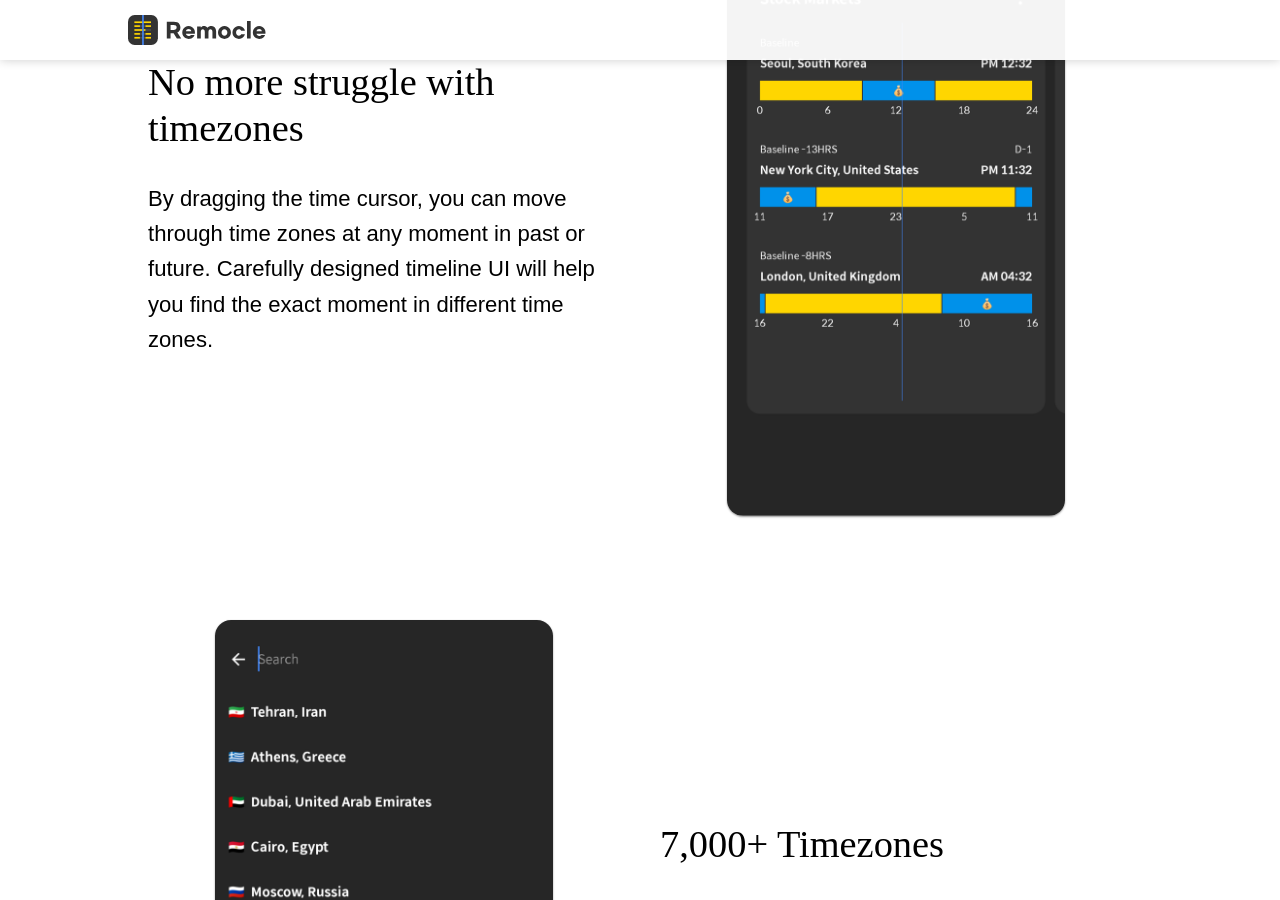
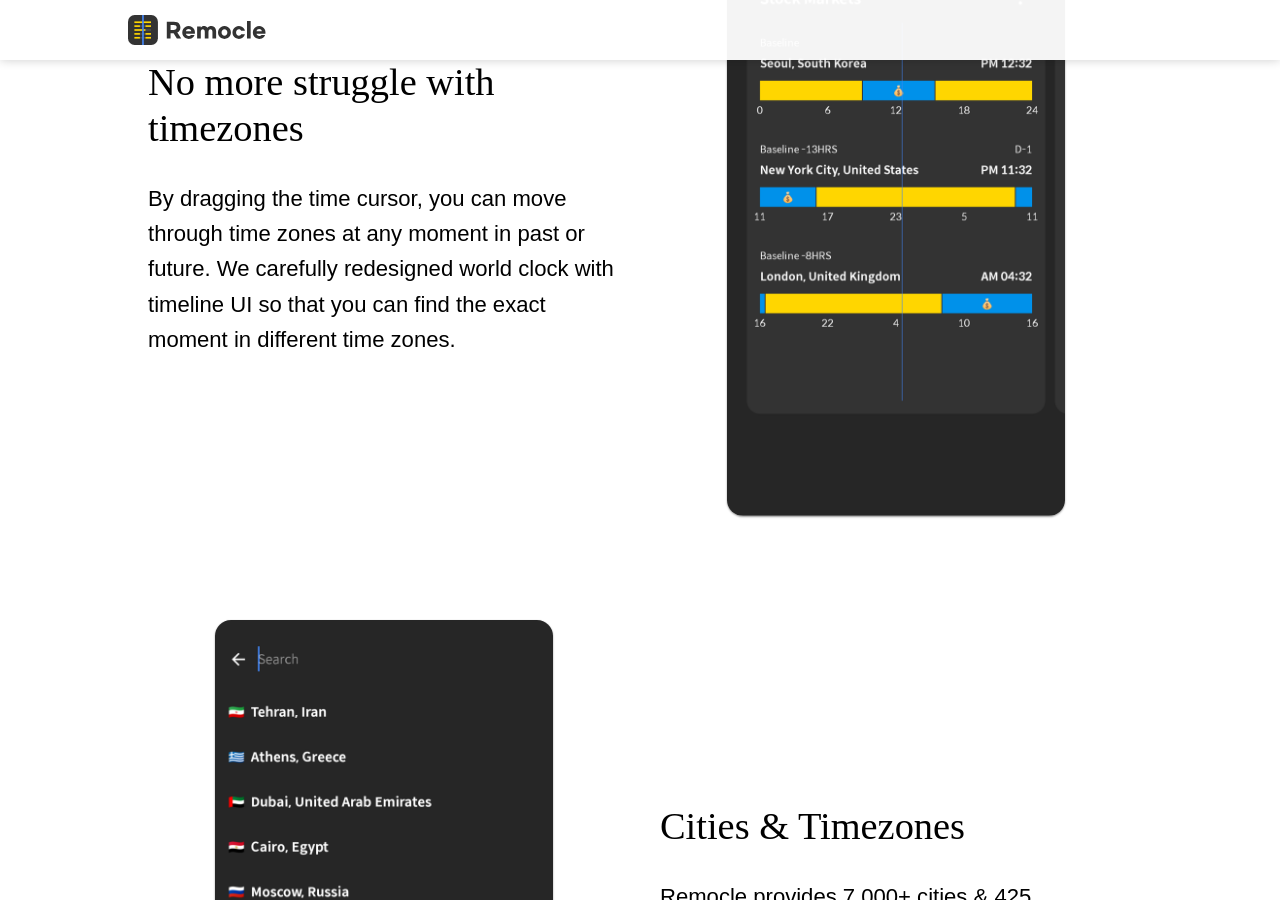
Before and after one commit to dundinstudio/remocle.com, a Jekyll site: the page built from index.html, in a window 1280 px wide and 900 px high, scrolled down 1084 px. Built offline with Jekyll 4.4.1, drawn with Linux system fonts in a browser that asks for light colours; some web fonts are replaced; some of the changed text lies outside the part shown.

Commit message:
Add use cases section & stuff keywords for SEO

```diff
--- a/_config.yml
+++ b/_config.yml
@@ -1,4 +1,4 @@
-title: Remocle - Timezone Visualizer
+title: Remocle - Timezone converter & visualizer
 description: With Remocle, you can find out exact time from multiple timezones at a glance!
 
 url: https://remocle.com
--- a/_sass/layout.scss
+++ b/_sass/layout.scss
@@ -189,3 +189,7 @@
 i {
   vertical-align: middle;
 }
+
+ul.summary {
+  font-size: 1.1em;
+}
--- a/index.html
+++ b/index.html
@@ -9,7 +9,7 @@
   <div class="inner-hero text-container">
     <div class="hero-text-container">
       <h1>Remocle</h1>
-      <p class="subtext editable">
+      <p class="subtext">
           Find the exact moment in different time zones at a glance! Remocle is the world clock & time converter you have been looking for!</p>
       <div class="cta button alt"><a href="https://apps.apple.com/us/app/id1522259532"><i class="ri-apple-fill"></i> App Store</a></div>
       <div class="cta button alt"><a href="https://play.google.com/store/apps/details?id=com.dundinstudio.remocle"><i class="ri-google-play-fill"></i> Google Play</a></div>
@@ -23,7 +23,8 @@
     <div class="container flex">
       <div class="text">
         <h2>No more struggle with timezones</h2>
-        <p>By dragging the time cursor, you can move through time zones at any moment in past or future. Carefully designed timeline UI will help you find the exact moment in different time zones.</p>
+        <p>By dragging the time cursor, you can move through time zones at any moment in past or future.
+          We carefully redesigned world clock with timeline UI so that you can find the exact moment in different time zones.</p>
       </div>
       <div class="image">
         <img src="images/screenshot1.png" alt="Drag time cursor to see times of different time zones"/>
@@ -34,8 +35,8 @@
   <section class="info">
     <div class="container flex">
       <div class="text">
-        <h2>7,000+ Timezones</h2>
-        <p>7,000+ cities & 425 timezones in the world are provided. Cities can be searched in various languages. </p>
+        <h2>Cities & Timezones</h2>
+        <p>Remocle provides 7,000+ cities & 425 timezones in the world. Cities can be searched in various languages. Use Remocle as your favorite world clock app.</p>
       </div>
       <div class="image">
         <img src="images/screenshot2.png" alt="7,000+ cities & 425 timezones in the world are provided"/>
@@ -59,7 +60,7 @@
     <div class="container flex">
       <div class="text">
         <h2>Customize it</h2>
-        <p>Mark your schedule if you don't want to miss important events. You can customize the schedule by editing its color and emoji. </p>
+        <p>Mark your schedule if you don't want to miss important events. You can customize the schedule by editing its color and emoji in Remocle.</p>
       </div>
       <div class="image">
         <img src="images/screenshot4.png" alt="Customize colors and emoji on the schedule of each timezone"/>
@@ -79,11 +80,31 @@
     </div>
   </section>
 
+  <section class="info">
+    <div class="container flex">
+      <div class="text">
+        <h2>Use cases of Remocle</h2>
+        <ul class="summary">
+          <li>🧑‍💻 Pick right meeting times for people from various time zones</li>
+          <li>📈 Check stock market opening time in other countries</li>
+          <li>📞 Call your friends abroad before their bedtime</li>
+          <li>✈️ Check time in home country while traveling abroad</li>
+          <li>📺 Find your favorite TV show's on air time from the other timezone</li>
+        </ul>
+      </div>
+    </div>
+  </section>
+
   <section class="hero bottom">
     <div class="inner-hero text-container">
       <div class="hero-text-container">
         <h2>Remocle</h2>
-        <p class="subtext editable">Timezone Visualizer</p>
+        <p class="subtext">World clock, Timezone converter & visualizer</p>
+        <ul class="summary">
+          <li>Convert your local time to any time zone around the world</li>
+          <li>All time zones in the world provided with DST(Daylight Saving Time) support</li>
+          <li>Compare time easily by adding schedule to each timezone</li>
+        </ul>
         <div class="cta button alt"><a href="https://apps.apple.com/us/app/id1522259532"><i class="ri-apple-fill"></i> App Store</a></div>
         <div class="cta button alt"><a href="https://play.google.com/store/apps/details?id=com.dundinstudio.remocle"><i class="ri-google-play-fill"></i> Google Play</a></div>
       </div>
```
Also changed, not shown: other parts of index.html (+2 -2 lines), ko.html (+33 -13 lines), privacy-statement.html (added).
